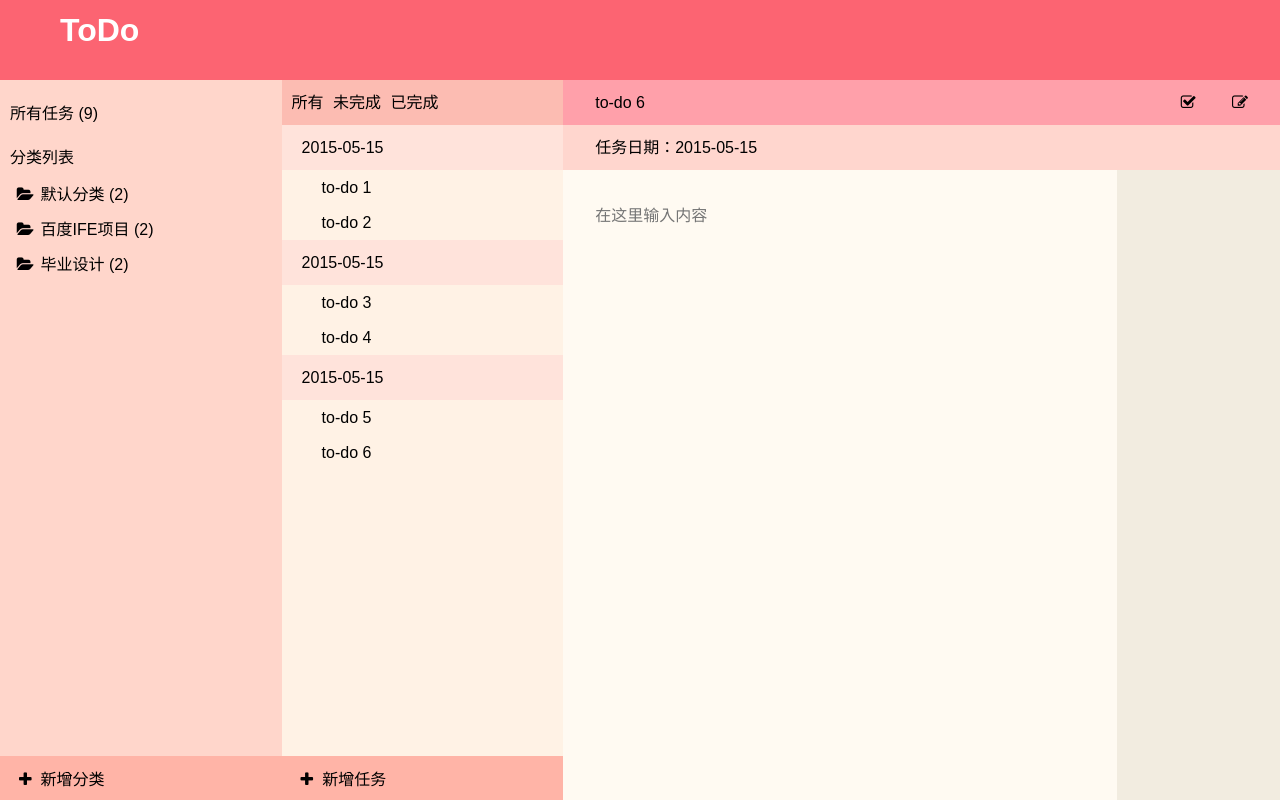
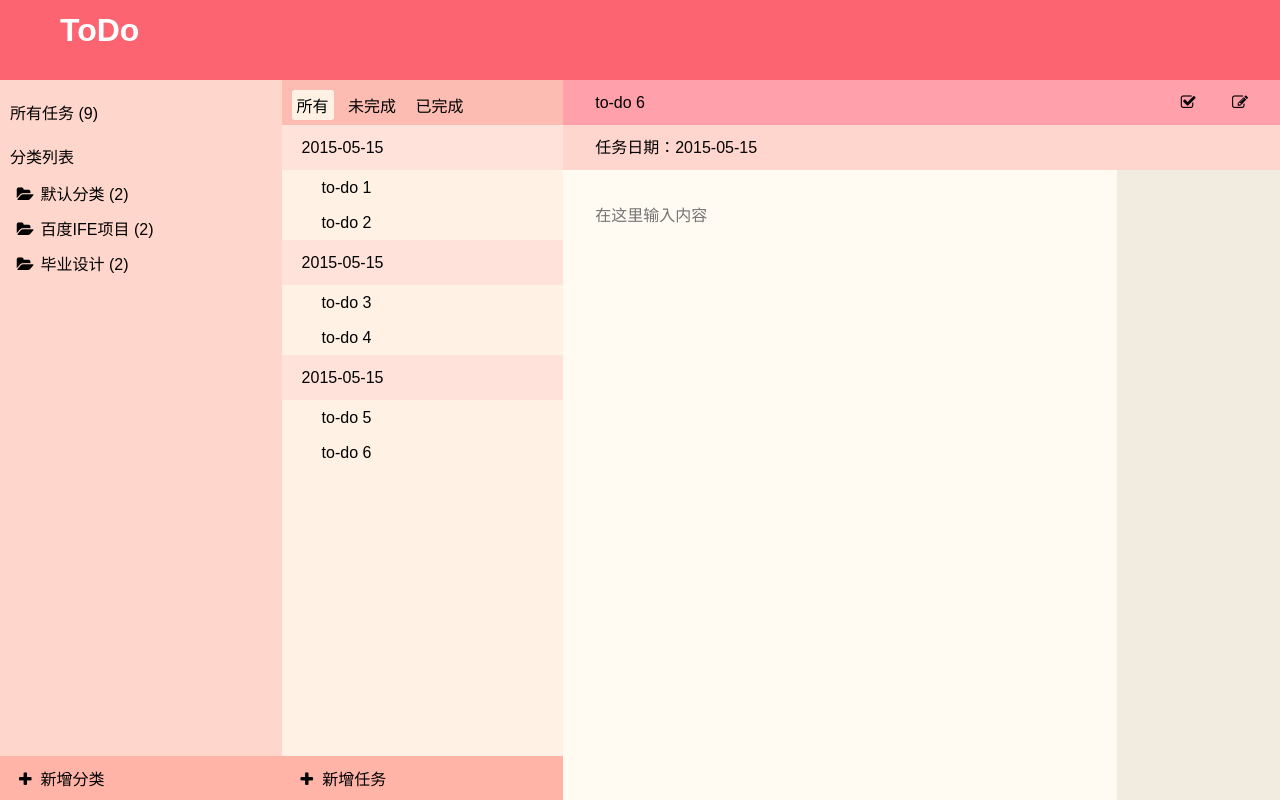
Before and after one commit to ch1oechao/baidu-ife-task, a plain HTML site: page task0003/zchen9/index.html in a window 1280 px wide. Drawn offline with Linux system fonts and the light colour scheme.

Commit message:
Update todo.shell.css

```diff
--- a/task0003/zchen9/css/todo.shell.css
+++ b/task0003/zchen9/css/todo.shell.css
@@ -123,19 +123,16 @@ header .todo-title{
 }
 .todo-inventory-category > li{
     display: inline-block;
-    line-height: 45px;
+    margin-top: 10px;
     margin-right: 5px;
     cursor: pointer;
-}
-.todo-inventory-category span{
     padding: 3px 5px;
     border-radius: 3px;
 }
-.todo-inventory-category span:hover,
-li .todo-inventory-selected{
+.todo-inventory-category li:hover,
+.todo-inventory-selected{
     background-color: #FFF2E5;
 }
-
 .todo-inventory-detail{
     display: block;
 }
```
